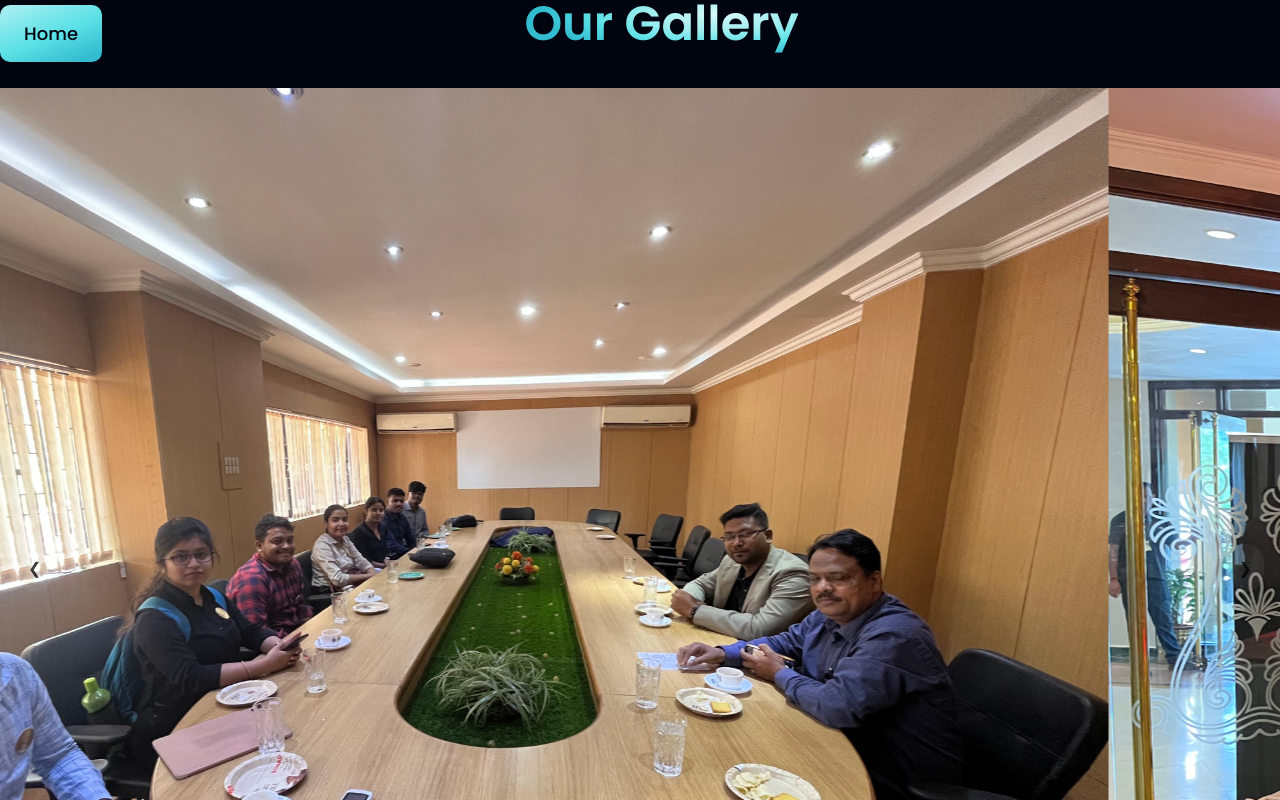
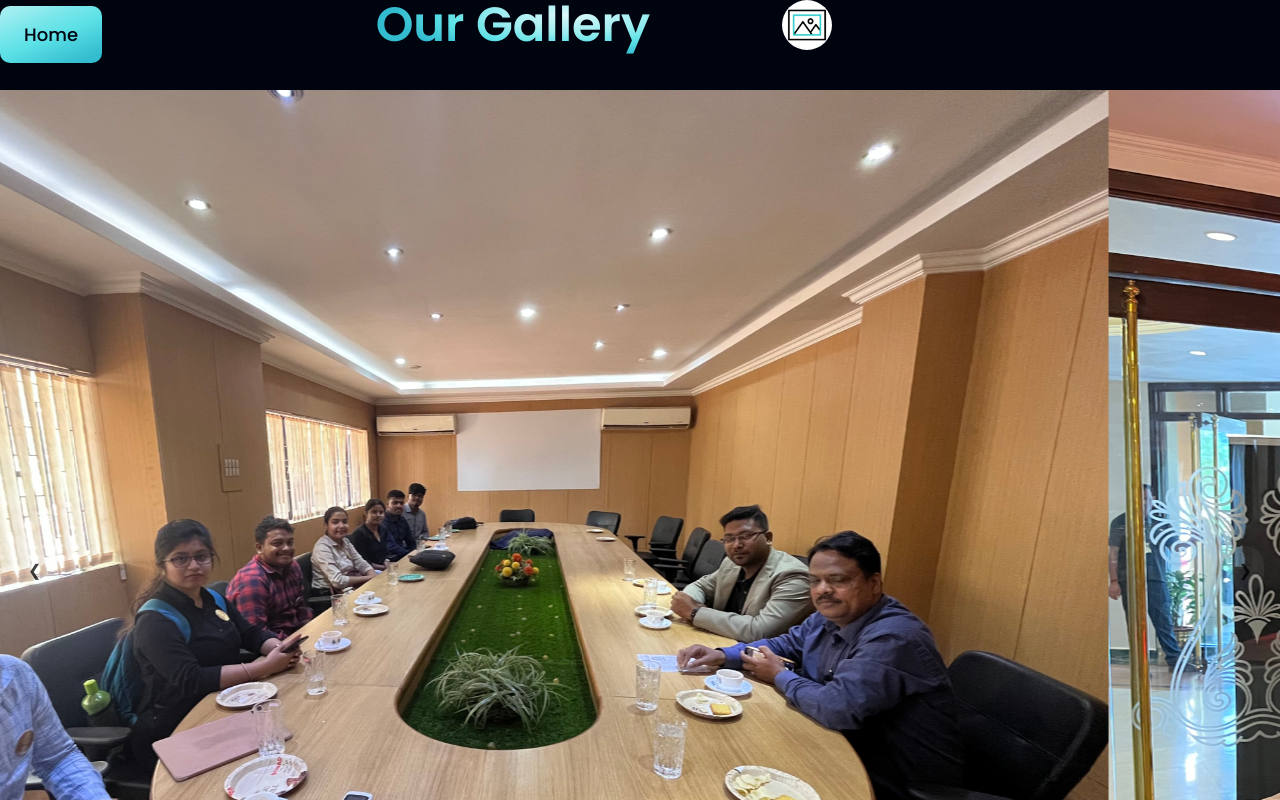
Before and after one commit to anandkr47/projec-xlnc-demo, a React (Vite) app: page /gallery in a window 1280 px wide. Shown: the top 800 px of the page. Built offline with nearby package versions, Linux system fonts and the light colour scheme.

Commit message:
commit changes

```diff
--- a/src/components/Contact.jsx
+++ b/src/components/Contact.jsx
@@ -125,7 +125,7 @@ const Contact = () => {
 
           <button
             type='submit'
-            className='bg-tertiary py-3 px-8 rounded-xl outline-none w-fit text-black font-bold shadow-md shadow-primary'
+            className=' py-3 px-8 rounded-xl outline-none w-fit text-black font-bold shadow-md shadow-primary bg-blue-gradient  '
           >
             {loading ? "Sending..." : "Send"}
           </button>
--- a/src/components/Earth.jsx
+++ b/src/components/Earth.jsx
@@ -22,7 +22,7 @@ const Earth = () => {
   };
 
   return (
-    <section id='contact'
+    <section id='earth'
       className={`xl:mt-12 flex xl:flex-row flex-col-reverse gap-10 overflow-hidden`}
     >
 
--- a/src/components/Gallary.jsx
+++ b/src/components/Gallary.jsx
@@ -1,6 +1,7 @@
 import React from 'react';
 import Carousel from './Carousel';
 import styles from '../style';
+import { galary } from '../assets';
 import { Galarycrousel, Galary } from '../constants';
 import { Link } from 'react-router-dom';
 const ImageGallery = () => {
@@ -11,10 +12,12 @@ const ImageGallery = () => {
         <Link to="/" className={`py-4 px-6 font-poppins font-medium text-[18px] text-primary bg-blue-gradient rounded-[10px] outline-none ${styles}`}>
       Home
     </Link>
-          <span className="text-gradient" style={{ marginLeft: "33%" }}>
+          <span className="text-gradient" style={{ marginLeft: "35%" }}>
             Our Gallery
           </span>
         </h1>
+        <img src={galary} alt="star" className="w-[50px] h-[50px] object-contain rounded-full"
+    style={{ marginRight: "35%" }}/>
       </div>
       <div className={`bg-primary ${styles.boxWidth}`}>
         <div className="image-gallery mt-10">
```
